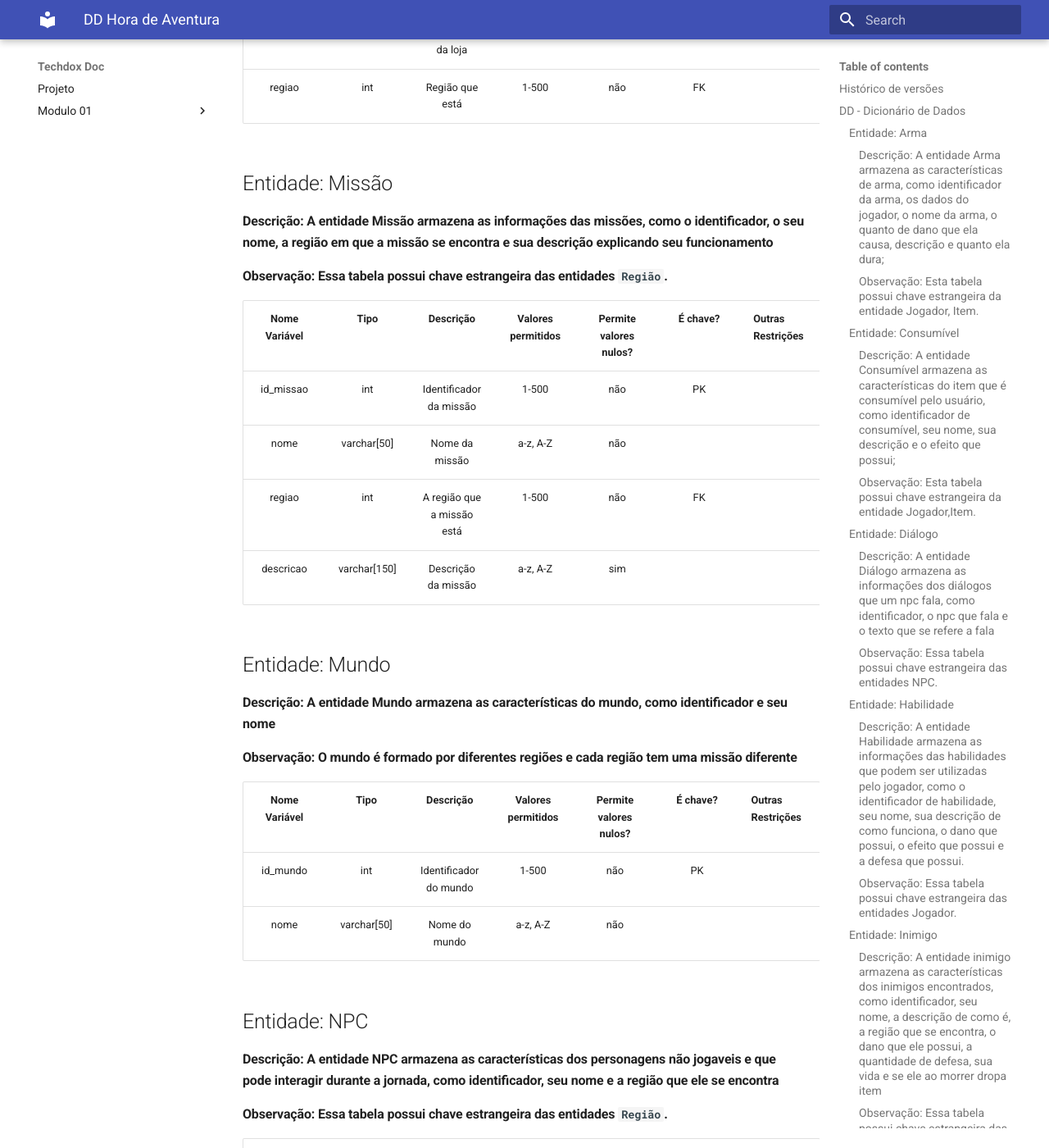
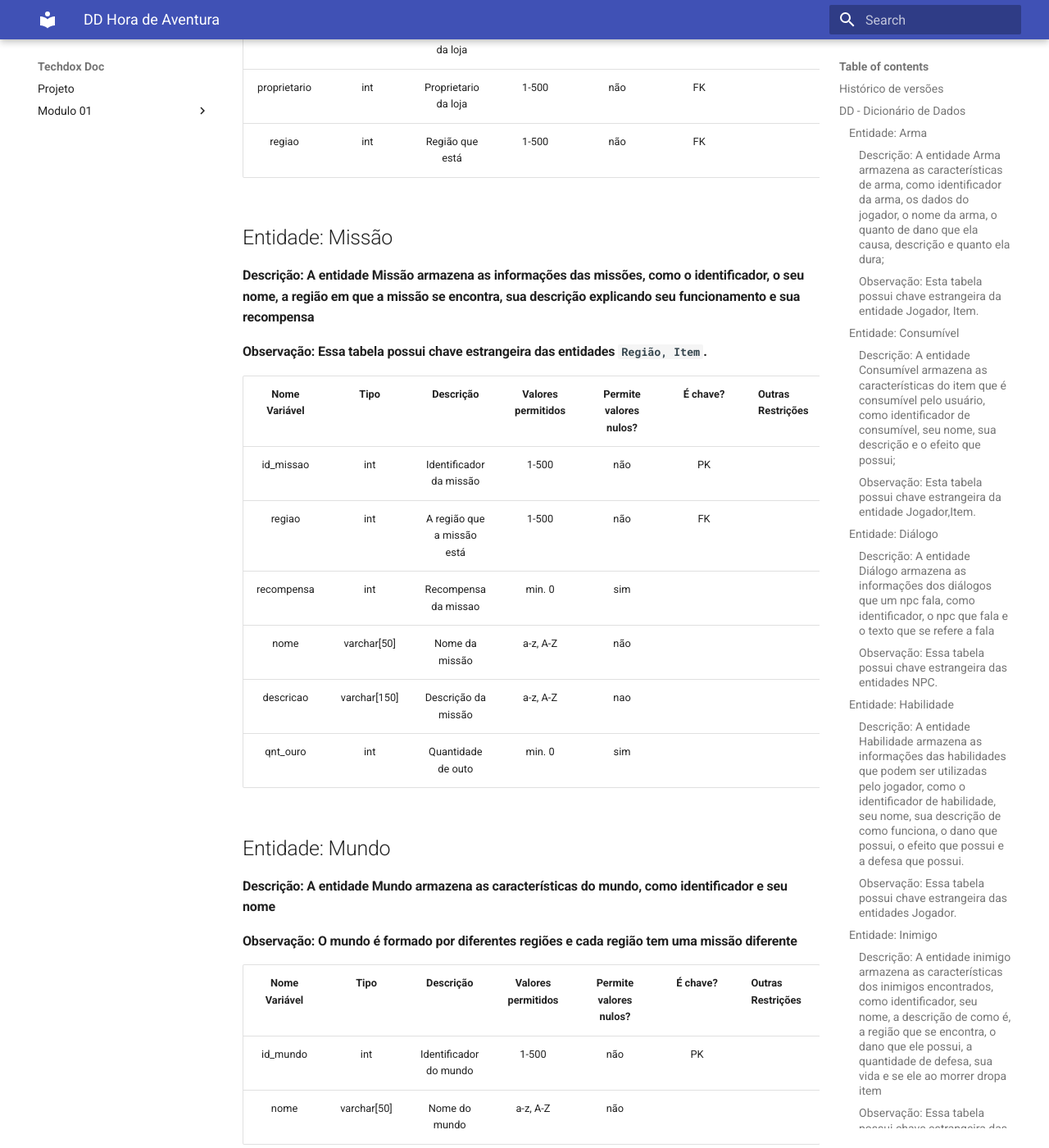
Before and after one commit to SBD1/2024.1-Hora_de_Aventura, an MkDocs documentation site: the page built from docs/modulo_01/DD_Hora-de-Aventura.md, in a window 1280 px wide and 1400 px high, scrolled down 5763 px. Shown: the whole window at 82% size. Built offline with MkDocs 1.6.1 and Material for MkDocs 9.7.7, drawn with Linux system fonts in a browser that asks for light colours; some of the changed text lies outside the part shown.

Commit message:
Update with new objects in tables
Co-authored-by: CiroCosta <ciro.fga@gmail.com>

```diff
--- a/docs/modulo_01/DD_Hora-de-Aventura.md
+++ b/docs/modulo_01/DD_Hora-de-Aventura.md
@@ -106,6 +106,7 @@
 |    regiao     |     int     |    Identificador da região    |       1-500        |          não           |    FK    |                   |
 | missao_atual  |     int     | Identificador da missão atual |       1-500        |          sim           |    FK    |                   |
 |     vida      |     int     |      Quantidade de vida       |       1-500        |          não           |          |                   |
+|   qnt_ouro    |     int     |      Quantidade de ouro       |       min. 0       |          sim           |          |                   |
 
 ## Entidade: Loja
 
@@ -123,16 +124,18 @@
 
 ## Entidade: Missão
 
-#### Descrição: A entidade Missão armazena as informações das missões, como o identificador, o seu nome, a região em que a missão se encontra e sua descrição explicando seu funcionamento
+#### Descrição: A entidade Missão armazena as informações das missões, como o identificador, o seu nome, a região em que a missão se encontra, sua descrição explicando seu funcionamento e sua recompensa
 
-#### Observação: Essa tabela possui chave estrangeira das entidades `Região`.
+#### Observação: Essa tabela possui chave estrangeira das entidades `Região, Item`.
 
 | Nome Variável |     Tipo     |         Descrição          | Valores permitidos | Permite valores nulos? | É chave? | Outras Restrições |
 | :-----------: | :----------: | :------------------------: | :----------------: | :--------------------: | :------: | ----------------- |
 |   id_missao   |     int      |  Identificador da missão   |       1-500        |          não           |    PK    |                   |
+|    regiao     |     int      | A região que a missão está |       1-500        |          não           |    FK    |                   |
+|  recompensa   |     int      |    Recompensa da missao    |       min. 0       |          sim           |          |                   |
 |     nome      | varchar[50]  |       Nome da missão       |      a-z, A-Z      |          não           |          |                   |
-|    regiao     |     int      | A região que a missão está |       1-500        |          não           |    FK    |                   |
-|   descricao   | varchar[150] |    Descrição da missão     |      a-z, A-Z      |          sim           |          |                   |
+|   descricao   | varchar[150] |    Descrição da missão     |      a-z, A-Z      |          nao           |          |                   |
+|   qnt_ouro    |     int      |     Quantidade de outo     |       min. 0       |          sim           |          |                   |
 
 ## Entidade: Mundo
 
@@ -183,3 +186,17 @@
 |   descricao   | varchar[150] |     Descrição da vestimenta     |      a-z, A-Z      |          sim           |          |                   |
 |    defesa     |     int      |      Quantidade de defesa       |       1-200        |          não           |          |                   |
 | durabilidade  |     int      | Quanto de uso a vestimenta dura |       1-200        |          não           |          |                   |
+
+## Entidade: Venda
+
+#### Descrição: A entidade Venda armazena as informações das vendas, como identificador da venda, a loja que está vendendo, o item que está sendo vendido, o nome da loja e o preço do item
+
+#### Observação: Esta tabela possui chave estrangeira da entidade `Loja, Item`.
+
+| Nome Variável |    Tipo     |          Descrição          | Valores permitidos | Permite valores nulos? | É chave? | Outras Restrições |
+| :-----------: | :---------: | :-------------------------: | :----------------: | :--------------------: | :------: | ----------------- |
+|   id_venda    |     int     | Identificador da vestimenta |       1-500        |          não           |    PK    |                   |
+|     loja      |     int     |    Identificador da loja    |       1-500        |          nao           |    FK    |                   |
+|     item      |     int     |    Identificador do item    |       1-500        |          não           |    FK    |                   |
+|     nome      | varchar[50] |        Nome da loja         |      a-z, A-Z      |          não           |          |                   |
+|     preco     |     int     |        Preço do item        |       1-500        |          nao           |          |                   |
```
Also changed, not shown: other parts of docs/modulo_01/DD_Hora-de-Aventura.md (+1 -1 lines), 1 other file.
